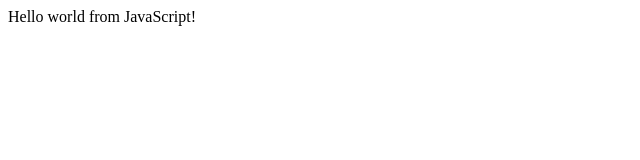
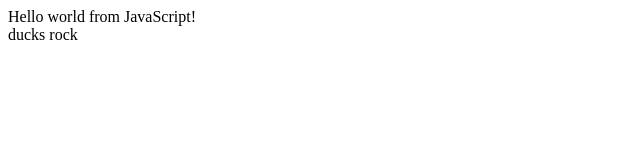
Before and after one commit to alexgeorge12/alexgeorge12.github.io, a plain HTML site: page hello/index.html in a window 1280 px wide. Shown: the full height of the page, 0-640 px from the left. Drawn offline with Linux system fonts and the light colour scheme.

Commit message:
Update index.html

```diff
--- a/hello/index.html
+++ b/hello/index.html
@@ -10,5 +10,6 @@
 <script>
  document.write("Hello world from JavaScript!");
  </script>
+ <div contenteditable="true">ducks rock</div>
  </body>
  </html>
```
